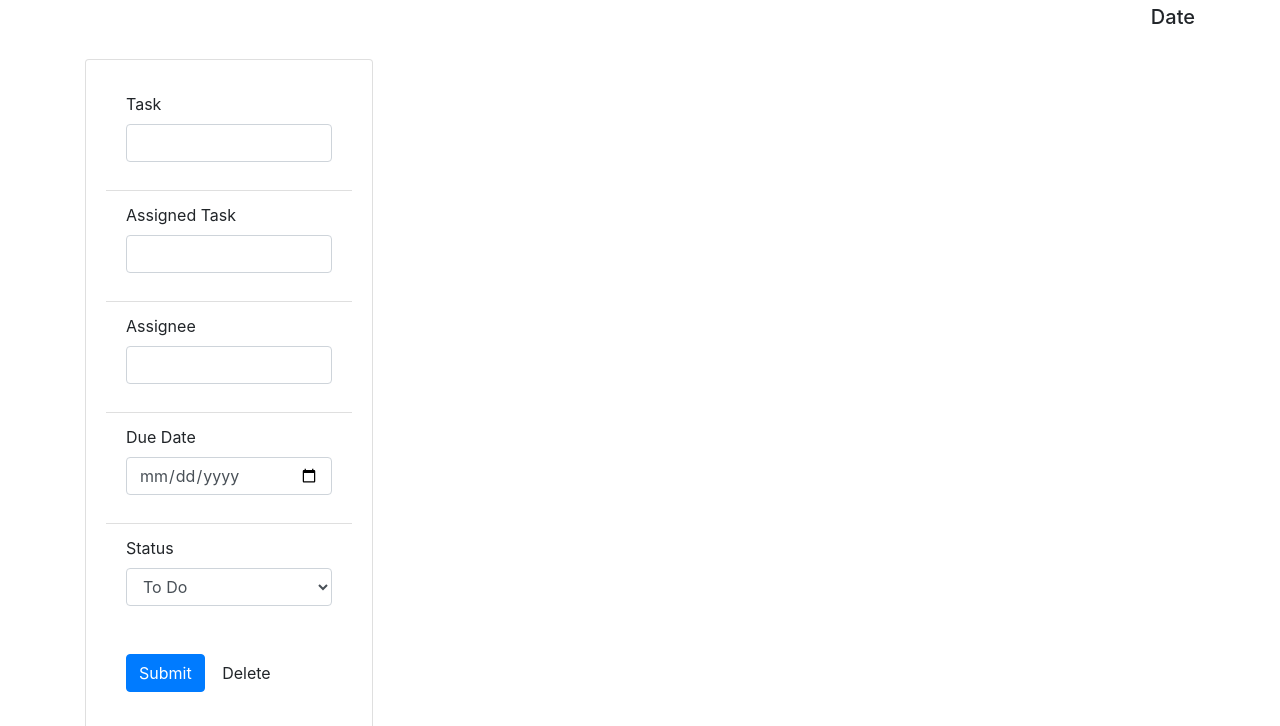
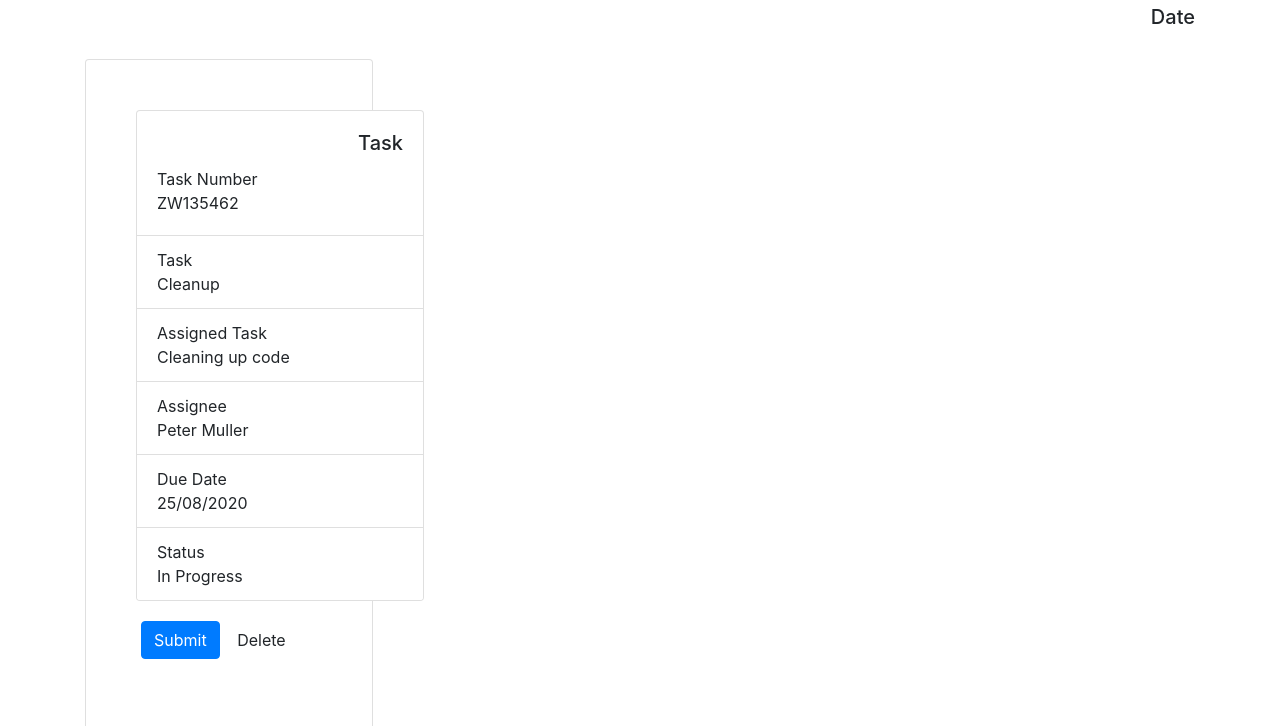
Before and after one commit to kerskil/Project_Repo, a plain HTML site: page index.html in a window 1280 px wide. Shown: the part 41-767 px from the top of the page. Drawn offline with nearby package versions, Linux system fonts and the light colour scheme.

Commit message:
Update index.html

```diff
--- a/index.html
+++ b/index.html
@@ -25,39 +25,7 @@
     <h5 style="float-right">Date</h5>
 
 
-        <!--<form>
-            <div class="form-group">
-              <label for="exampleInputName1">Name</label>
-              <input type="text" class="form-control" id="exampleInputName1" aria-describedby="nameHelp">
-            </div>
-            <div class="form-group">
-              <label for="exampleInputDescription1">Description</label>
-              <input type="text" class="form-control" id="exampleInputDescription1">
-            </div>
-            <div class="form-group">
-                <label for="exampleInputAssigned_to1">Assigned to</label>
-                <input type="text" class="form-control" id="exampleInputAssigned_to1" aria-describedby="nameHelp">
-            </div>
-            <div class="form-group">
-                <label for="exampleInputDueDate1">Due Date</label>
-                <input type="date" class="form-control" id="exampleInputDueDate1" aria-describedby="nameHelp">
-            </div>
-                <div class="form-group">
-                <label for="exampleFormControlStatus1">Status</label>
-                <select class="form-control" id="exampleFormControlStatus1">
-                  <option>To Do</option>
-                  <option>In Progress</option>
-                  <option>Review</option>
-                  <option>Done</option>
 
-                </select>
-              </div>
-            <div class="form-group form-check">
-              <input type="checkbox" class="form-check-input" id="exampleCheck1">
-              <label class="form-check-label" for="exampleCheck1">Check me out</label>
-            </div>
-            <button type="submit" class="btn btn-primary">Submit</button>
-          </form> -->
     </div>
 
     <!-- added card code -->
@@ -68,12 +36,37 @@
           <div class="card-body">
 
 
+          <div class=container>
+              <div class=list-group>
+                  <div class="container" style="margin-top:30px">
 
+                      <div class="card" style="width: 18rem;">
+
+                          <div class="card-body">
+                               <h5 class="card-title">Task</h5>
+                                  <p class="card-text">Task Number<br>ZW135462</p>
+                          </div>
+            <ul class="list-group list-group-flush">
+                <li class="list-group-item">Task<br>Cleanup</li>
+                <li class="list-group-item">Assigned Task<br>Cleaning up code</li>
+                <li class="list-group-item">Assignee<br>Peter Muller</li>
+                <li class="list-group-item">Due Date<br>25/08/2020</li>
+                <li class="list-group-item">Status<br>In Progress</li>
+              </ul>
+
+
+
+
+        </div>
+
+
+              </div>
+          </div>
           <!-- List group -->
 
 
 
-          <ul class="list-group list-group-flush">
+          <!--<ul class="list-group list-group-flush">
             <li class="list-group-item">            <div class="form-group">
               <label for="exampleInputDescription1">Task</label>
               <input type="text" class="form-control" id="exampleInputDescription1">
@@ -101,7 +94,7 @@
 
                 </select></li>
 
-          </ul>
+          </ul>-->
           <div class="card-body">
               <a href="#" class="btn btn-primary">Submit</a>
               <a href="#" class="btn btn-default">Delete</a>
```
